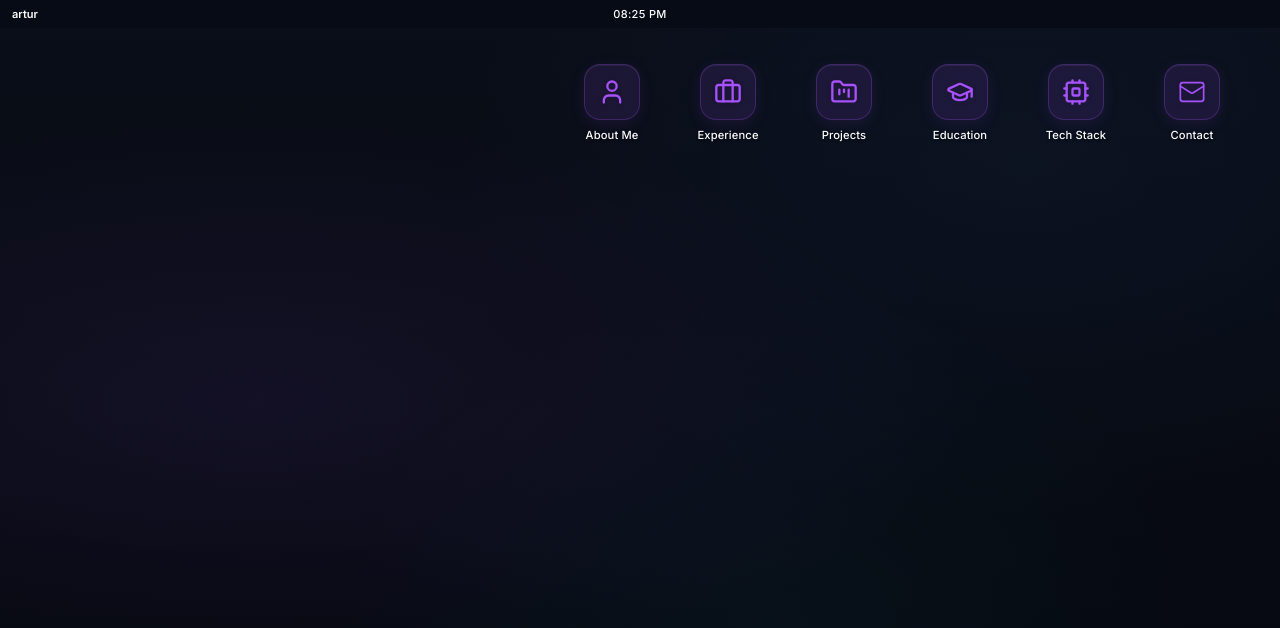
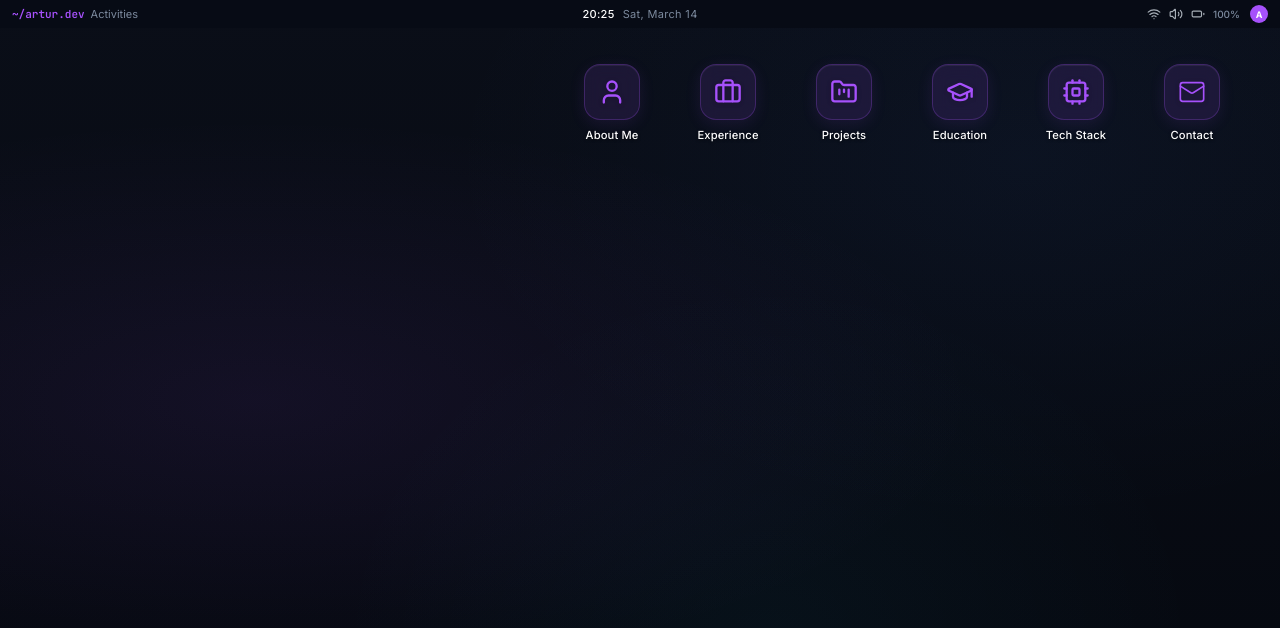
Before and after one commit to cllown/linuxCV, a React (Vite) app in the folder client/: page / in a window 1280 px wide. Shown: the top 628 px of the page. Built offline with nearby package versions, Linux system fonts and the light colour scheme.

Commit message:
feat: Enhance TopBar with date, system icons, user avatar, and active window animation, and improve window initial positioning.

```diff
--- a/client/src/TopBar.css
+++ b/client/src/TopBar.css
@@ -12,19 +12,21 @@
   z-index: 50;
   user-select: none;
   -webkit-user-select: none;
+  font-family: var(--font-code);
 }
 
 .topbar__left {
   display: flex;
   align-items: center;
   gap: 6px;
+  overflow: hidden;
 }
 
 .topbar__user {
-  font-family: var(--font-text);
+  font-family: var(--font-code);
   font-size: 11px;
   font-weight: 600;
-  color: var(--text-primary);
+  color: #a651fb;
 }
 
 .topbar__sep {
@@ -42,6 +44,7 @@
 .topbar__center {
   display: flex;
   justify-content: center;
+  gap: 8px;
 }
 
 .topbar__clock {
@@ -52,7 +55,42 @@
   letter-spacing: 0.03em;
 }
 
+.topbar__date {
+  font-size: 11px;
+  font-weight: 400;
+  color: var(--text-secondary);
+  letter-spacing: 0.03em;
+}
+
 .topbar__right {
   display: flex;
   justify-content: flex-end;
+  align-items: center;
+  gap: 8px;
 }
+
+.topbar__icon {
+  width: 14px;
+  height: 14px;
+  opacity: 0.85;
+}
+
+.topbar__battery {
+  font-size: 10px;
+  font-weight: 500;
+  color: var(--text-secondary);
+}
+
+.topbar__avatar {
+  width: 18px;
+  height: 18px;
+  border-radius: 50%;
+  background-color: #a651fb;
+  display: flex;
+  align-items: center;
+  justify-content: center;
+  font-size: 9px;
+  font-weight: 700;
+  color: #fff;
+  margin-left: 2px;
+}
--- a/client/src/TopBar.tsx
+++ b/client/src/TopBar.tsx
@@ -1,6 +1,11 @@
 import { useState, useEffect } from "react";
+import { motion, AnimatePresence } from "framer-motion";
 import { useOS } from "./OSContext";
 import "./TopBar.css";
+
+import wifiIcon from "./assets/panel/wifi1.svg";
+import soundIcon from "./assets/panel/sound.svg";
+import batteryIcon from "./assets/panel/battery.svg";
 
 const TopBar = () => {
   const { windows, activeWindowId } = useOS();
@@ -11,28 +16,48 @@ const TopBar = () => {
     return () => clearInterval(timer);
   }, []);
 
-  const activeTitle = activeWindowId && windows[activeWindowId]?.isOpen
-    ? windows[activeWindowId].title
-    : null;
+  const activeTitle =
+    activeWindowId && windows[activeWindowId]?.isOpen
+      ? windows[activeWindowId].title
+      : "Activities";
 
-  const formatTime = (d: Date) =>
-    d.toLocaleTimeString([], { hour: '2-digit', minute: '2-digit' });
+  const hhmm = time.toLocaleTimeString("en-US", {
+    hour: "2-digit",
+    minute: "2-digit",
+    hour12: false,
+  });
+  const dayName = time.toLocaleDateString("en-US", { weekday: "short" });
+  const monthName = time.toLocaleDateString("en-US", { month: "long" });
+  const dayNum = time.getDate();
 
   return (
     <div className="topbar">
       <div className="topbar__left">
-        <span className="topbar__user">artur</span>
-        {activeTitle && (
-          <>
-            <span className="topbar__sep">·</span>
-            <span className="topbar__active">{activeTitle}</span>
-          </>
-        )}
+        <span className="topbar__user">~/artur.dev</span>
+        <AnimatePresence mode="wait">
+          <motion.span
+            key={activeTitle}
+            className="topbar__active"
+            initial={{ y: -12, opacity: 0 }}
+            animate={{ y: 0, opacity: 1 }}
+            exit={{ y: 12, opacity: 0 }}
+            transition={{ duration: 0.2, ease: "easeInOut" }}
+          >
+            {activeTitle}
+          </motion.span>
+        </AnimatePresence>
       </div>
       <div className="topbar__center">
-        <span className="topbar__clock">{formatTime(time)}</span>
+        <span className="topbar__clock">{hhmm}</span>
+        <span className="topbar__date">{` ${dayName}, ${monthName} ${dayNum}`}</span>
       </div>
-      <div className="topbar__right" />
+      <div className="topbar__right">
+        <img src={wifiIcon} alt="WiFi" className="topbar__icon" />
+        <img src={soundIcon} alt="Sound" className="topbar__icon" />
+        <img src={batteryIcon} alt="Battery" className="topbar__icon" />
+        <span className="topbar__battery">100%</span>
+        <div className="topbar__avatar">A</div>
+      </div>
     </div>
   );
 };
--- a/client/src/Window.tsx
+++ b/client/src/Window.tsx
@@ -15,15 +15,18 @@ const Window: React.FC<WindowProps> = ({ id, title, children }) => {
   if (!windowState || !windowState.isOpen || windowState.isMinimized)
     return null;
 
-  return (
+    const initialX = Math.max(0, (window.innerWidth - 420) / 2);
+    const initialY = Math.max(28, (window.innerHeight - 300) / 2);
+
+    return (
     <motion.div
       drag
       dragMomentum={false}
       dragConstraints={{
-        left: 0,
-        top: 0,
-        right: window.innerWidth - 400,
-        bottom: window.innerHeight - 300,
+        left: -initialX,
+        top: 28 - initialY,
+        right: window.innerWidth - 420 - initialX,
+        bottom: window.innerHeight - 300 - initialY,
       }}
       onMouseDown={() => focusWindow(id)}
       initial={{ scale: 0.9, opacity: 0 }}
@@ -33,6 +36,8 @@ const Window: React.FC<WindowProps> = ({ id, title, children }) => {
       style={{
         zIndex: windowState.zIndex,
         position: "absolute",
+        left: Math.max(0, (window.innerWidth - 420) / 2),
+        top: Math.max(28, (window.innerHeight - 300) / 2),
         width: 420,
         minHeight: 300,
         display: "flex",
@@ -69,9 +74,7 @@ const Window: React.FC<WindowProps> = ({ id, title, children }) => {
       </div>
 
       {/* Window Content */}
-      <div className="window-content custom-scrollbar">
-        {children}
-      </div>
+      <div className="window-content custom-scrollbar">{children}</div>
     </motion.div>
   );
 };
--- a/client/src/index.css
+++ b/client/src/index.css
@@ -41,7 +41,7 @@
 
   /* ── Text ── */
   --text-primary: #ffffff;
-  --text-secondary: rgba(255, 255, 255, 0.65);
+  --text-secondary: #7b899d;
   --text-muted: var(--secondary);
 
   /* ── Window controls ── */
```
